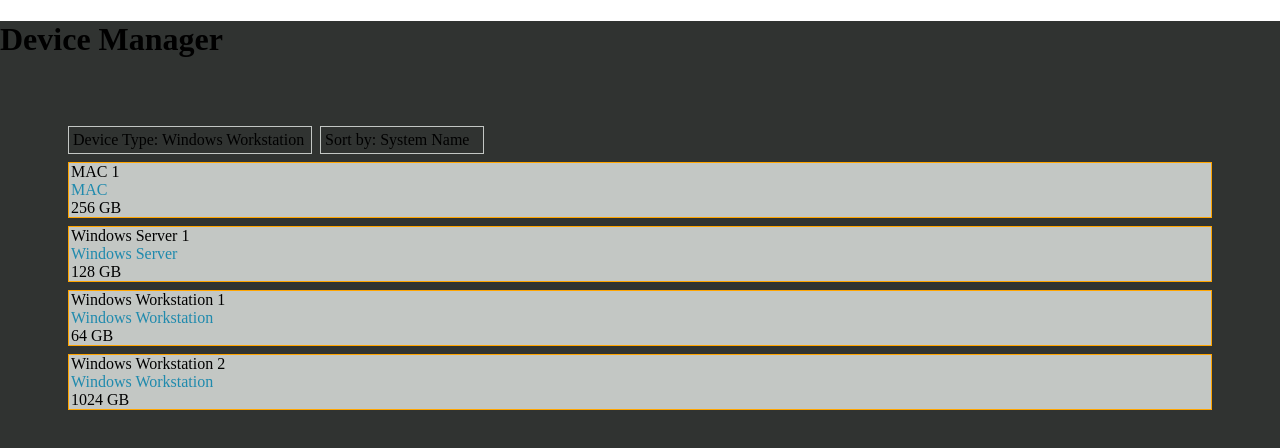
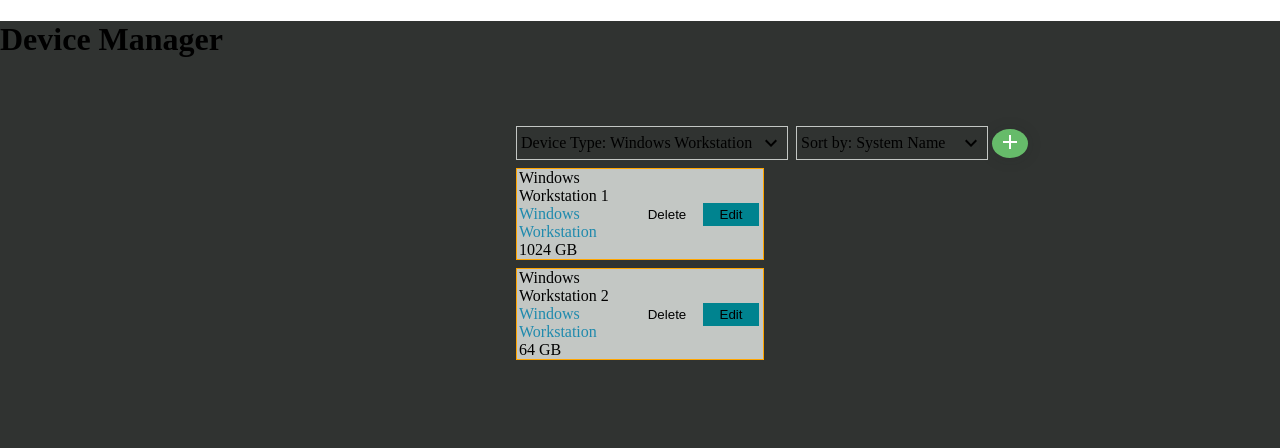
Before and after one commit to McSqueakins/devices, a React (Create React App) app: page / in a window 1280 px wide. Shown: the top 448 px of the page. Built offline with nearby package versions, Linux system fonts and the light colour scheme.

Commit message:
dashboard skeleton mostly functional minus backend data calls

```diff
--- a/package.json
+++ b/package.json
@@ -3,6 +3,8 @@
   "version": "0.1.0",
   "private": true,
   "dependencies": {
+    "@material-ui/core": "^4.8.0",
+    "@material-ui/icons": "^4.5.1",
     "@testing-library/jest-dom": "^4.2.4",
     "@testing-library/react": "^9.4.0",
     "@testing-library/user-event": "^7.1.2",
--- a/src/dashboard/Dashboard.js
+++ b/src/dashboard/Dashboard.js
@@ -1,6 +1,6 @@
 import React, { useState } from "react";
 import styled from "styled-components";
-import { SortAndFilter } from "./SortAndFilter";
+import { ListControls } from "./ListControls";
 import { compose, prop, sortBy, toUpper, filter } from "ramda";
 
 const ListContainer = styled.div({
@@ -8,12 +8,14 @@
   display: "flex",
   flexDirection: "column",
   justifyContent: "space-between",
-  margin: "64px"
+  margin: "64px 512px"
 });
 
 const ListItem = styled.div({
   backgroundColor: "#c3c7c4",
   border: "1px solid orange",
+  display: "flex",
+  justifyContent: "space-between",
   margin: "4px"
 });
 
@@ -24,6 +26,26 @@
 const ItemType = styled(ListItemText)({
   color: "#1f8aad"
 });
+
+const ListItemOptionsContainer = styled.div({
+  display: "flex",
+  alignItems: "center"
+});
+
+const StyledButton = styled.button`
+  border: none;
+  background-color: ${props => (props.cta ? "#00838f" : "transparent")};
+  cursor: pointer;
+  margin: 4px;
+  padding: 4px;
+  width: 56px;
+  :hover {
+    background-color: ${props => (props.cta ? "#006064" : "#b6bab7")};
+  }
+  :focus {
+    outline: none;
+  }
+`;
 
 const types = {
   WINDOWS_WORKSTATION: "Windows Workstation",
@@ -41,7 +63,7 @@
     id: "123456",
     system_name: `${types.WINDOWS_WORKSTATION} 1`,
     type: types.WINDOWS_WORKSTATION,
-    hdd_capacity: 64
+    hdd_capacity: 1024
   },
   {
     id: "234567",
@@ -59,7 +81,7 @@
     id: "456789",
     system_name: `${types.WINDOWS_WORKSTATION} 2`,
     type: types.WINDOWS_WORKSTATION,
-    hdd_capacity: 1024
+    hdd_capacity: 64
   }
 ];
 
@@ -67,29 +89,39 @@
 export const sortByHddCapacity = sortBy(prop("hdd_capacity"));
 
 export const Dashboard = () => {
-  const [deviceTypeFilter, setDeviceTypeFilter] = useState([
+  const [deviceTypeFilter, setDeviceTypeFilter] = useState(
     types.WINDOWS_WORKSTATION
-  ]);
+  );
   const [sortType, setSortType] = useState(sortOptions.system_name);
-  const sortedData =
+  const sortedAndFilteredData = compose(
     sortType === sortOptions.hdd_capacity
-      ? sortByHddCapacity(exampleData)
-      : sortBySystemName(exampleData);
+      ? sortByHddCapacity
+      : sortBySystemName,
+    filter(device =>
+      deviceTypeFilter ? device.type === deviceTypeFilter : true
+    )
+  )(exampleData);
 
   return (
     <div>
       <ListContainer>
-        <SortAndFilter
+        <ListControls
           deviceTypeFilter={deviceTypeFilter}
           setDeviceTypeFilter={setDeviceTypeFilter}
           sortType={sortType}
           setSortType={setSortType}
         />
-        {sortedData.map(item => (
+        {sortedAndFilteredData.map(item => (
           <ListItem key={item.id}>
-            <ListItemText>{item.system_name}</ListItemText>
-            <ItemType>{item.type}</ItemType>
-            <ListItemText>{`${item.hdd_capacity} GB`}</ListItemText>
+            <div>
+              <ListItemText>{item.system_name}</ListItemText>
+              <ItemType>{item.type}</ItemType>
+              <ListItemText>{`${item.hdd_capacity} GB`}</ListItemText>
+            </div>
+            <ListItemOptionsContainer>
+              <StyledButton>Delete</StyledButton>
+              <StyledButton cta>Edit</StyledButton>
+            </ListItemOptionsContainer>
           </ListItem>
         ))}
       </ListContainer>
--- /dev/null
+++ b/src/dashboard/ListControls.js
@@ -0,0 +1,170 @@
+import React, { useRef, useState } from "react";
+import styled from "styled-components";
+import { SvgIcon } from "@material-ui/core";
+import { OutsideClickHandler } from "./OutsideClickHandler";
+
+const ActiveOptionsBox = styled.div({
+  alignItems: "center",
+  border: "1px solid #c3c7c4",
+  cursor: "pointer",
+  display: "flex",
+  justifyContent: "space-between",
+  position: "relative",
+  margin: "4px",
+  padding: "4px"
+});
+
+const ListOptions = styled.div({
+  alignItems: "center",
+  display: "flex",
+  flexDirection: "row",
+  justifyContent: "space-between"
+});
+
+const SortAndFilterContainer = styled.div({
+  display: "flex",
+  flexDirection: "row"
+});
+
+const filterOptionsBoxWidth = 272;
+const ActiveFilterOptionBox = styled(ActiveOptionsBox)({
+  width: `${filterOptionsBoxWidth}px`
+});
+
+const sortOptionsBoxWidth = 192;
+const ActiveSortOptionBox = styled(ActiveOptionsBox)({
+  width: `${sortOptionsBoxWidth}px`
+});
+
+const OptionsMenu = styled.div`
+  background-color: #303331;
+  box-shadow: 0 1px 15px rgba(27, 31, 35, 0.15);
+  display: block;
+  position: absolute;
+  top: 32px;
+  left: 0px;
+  width: ${props => props.width}px;
+  z-index: 100;
+`;
+
+const MenuOption = styled.li({
+  display: "block",
+  margin: "2px"
+});
+
+const AddNewDeviceButton = styled.button({
+  border: 0,
+  borderRadius: "50%",
+  boxShadow: "0 1px 15px rgba(27, 31, 35, 0.15)",
+  backgroundColor: "#66bb6a",
+  cursor: "pointer",
+  ":hover": {
+    backgroundColor: "#4caf50"
+  },
+  ":focus": {
+    outline: "none"
+  }
+});
+
+const types = {
+  WINDOWS_WORKSTATION: "Windows Workstation",
+  WINDOWS_SERVER: "Windows Server",
+  MAC: "MAC"
+};
+
+const sortOptions = {
+  hddCapacity: "HDD Capacity",
+  systemName: "System Name"
+};
+
+export const ListControls = ({
+  deviceTypeFilter,
+  setDeviceTypeFilter,
+  sortType,
+  setSortType
+}) => {
+  const [filterMenuOpen, setFilterMenuOpen] = useState(false);
+  const [sortMenuOpen, setSortMenuOpen] = useState(false);
+  return (
+    <ListOptions>
+      <SortAndFilterContainer>
+        <OutsideClickHandler callBack={() => setFilterMenuOpen(false)}>
+          <ActiveFilterOptionBox
+            onClick={() => {
+              setFilterMenuOpen(!filterMenuOpen);
+            }}
+          >
+            Device Type: {deviceTypeFilter || "All"}
+            <SvgIcon>
+              <path
+                fill="#000000"
+                d="M7.41,8.58L12,13.17L16.59,8.58L18,10L12,16L6,10L7.41,8.58Z"
+              />
+            </SvgIcon>
+            {filterMenuOpen && (
+              <OptionsMenu width={filterOptionsBoxWidth - 2}>
+                <MenuOption
+                  onClick={() => {
+                    setDeviceTypeFilter(null);
+                  }}
+                >
+                  All
+                </MenuOption>
+                {Object.values(types).map(type => (
+                  <MenuOption
+                    key={type}
+                    onClick={() => {
+                      setDeviceTypeFilter(type);
+                    }}
+                  >
+                    {type}
+                  </MenuOption>
+                ))}
+              </OptionsMenu>
+            )}
+          </ActiveFilterOptionBox>
+        </OutsideClickHandler>
+        <OutsideClickHandler callBack={() => setSortMenuOpen(false)}>
+          <ActiveSortOptionBox
+            onClick={() => {
+              setSortMenuOpen(!sortMenuOpen);
+            }}
+          >
+            Sort by: {sortType}
+            <SvgIcon>
+              <path
+                fill="#000000"
+                d="M7.41,8.58L12,13.17L16.59,8.58L18,10L12,16L6,10L7.41,8.58Z"
+              />
+            </SvgIcon>
+            {sortMenuOpen && (
+              <OptionsMenu width={sortOptionsBoxWidth - 2}>
+                {Object.values(sortOptions).map(sortOption => (
+                  <MenuOption
+                    key={sortOption}
+                    onClick={() => {
+                      setSortType(sortOption);
+                    }}
+                  >
+                    {sortOption}
+                  </MenuOption>
+                ))}
+              </OptionsMenu>
+            )}
+          </ActiveSortOptionBox>
+        </OutsideClickHandler>
+      </SortAndFilterContainer>
+      <div>
+        <AddNewDeviceButton>
+          <SvgIcon>
+            {" "}
+            <path
+              fill="#FFFFFF"
+              d="M19,13H13V19H11V13H5V11H11V5H13V11H19V13Z"
+            />
+          </SvgIcon>
+        </AddNewDeviceButton>
+      </div>
+    </ListOptions>
+  );
+};
--- /dev/null
+++ b/src/dashboard/OutsideClickHandler.js
@@ -0,0 +1,26 @@
+import React, { useRef, useEffect } from "react";
+
+const useOutsideClickHandler = (ref, callBack) => {
+  /**
+   * Alert if clicked on outside of element
+   */
+  function handleClickOutside(event) {
+    if (ref.current && !ref.current.contains(event.target)) {
+      callBack();
+    }
+  }
+
+  useEffect(() => {
+    document.addEventListener("mousedown", handleClickOutside);
+    return () => {
+      document.removeEventListener("mousedown", handleClickOutside);
+    };
+  });
+};
+
+export const OutsideClickHandler = ({ callBack, children }) => {
+  const componentRef = useRef(null);
+  useOutsideClickHandler(componentRef, callBack);
+
+  return <div ref={componentRef}>{children}</div>;
+};
--- a/src/dashboard/SortAndFilter.js
+++ /dev/null
@@ -1,101 +0,0 @@
-import React, { useState } from "react";
-import styled from "styled-components";
-
-const ActiveOptionsBox = styled.div({
-  border: "1px solid #c3c7c4",
-  position: "relative",
-  margin: "4px",
-  padding: "4px"
-});
-
-const ListOptions = styled.div({
-  display: "flex",
-  flexDirection: "row"
-});
-const ActiveFilterOptionBox = styled(ActiveOptionsBox)({
-  width: "244px"
-});
-
-const ActiveSortOptionBox = styled(ActiveOptionsBox)({
-  width: "164px"
-});
-
-const OptionsMenu = styled.div({
-  backgroundColor: "#303331",
-  boxShadow: "0 1px 15px rgba(27, 31, 35, 0.15)",
-  position: "absolute",
-  top: "auto",
-  zIndex: 100
-});
-
-const MenuOption = styled.li({
-  display: "block",
-  margin: "2px"
-});
-
-const types = {
-  WINDOWS_WORKSTATION: "Windows Workstation",
-  WINDOWS_SERVER: "Windows Server",
-  MAC: "MAC"
-};
-
-const sortOptions = {
-  hddCapacity: "HDD Capacity",
-  systemName: "System Name"
-};
-
-export const SortAndFilter = ({
-  deviceTypeFilter,
-  setDeviceTypeFilter,
-  sortType,
-  setSortType
-}) => {
-  const [filterMenuOpen, setFilterMenuOpen] = useState(false);
-  const [sortMenuOpen, setSortMenuOpen] = useState(false);
-  return (
-    <ListOptions>
-      <ActiveFilterOptionBox
-        onClick={() => {
-          setFilterMenuOpen(!filterMenuOpen);
-        }}
-      >
-        Device Type: {deviceTypeFilter || "All"}
-        {filterMenuOpen && (
-          <OptionsMenu>
-            {Object.values(types).map(type => (
-              <MenuOption
-                key={type}
-                onClick={() => {
-                  setDeviceTypeFilter(type);
-                }}
-              >
-                {type}
-              </MenuOption>
-            ))}
-          </OptionsMenu>
-        )}
-      </ActiveFilterOptionBox>
-      <ActiveSortOptionBox
-        onClick={() => {
-          setSortMenuOpen(!sortMenuOpen);
-        }}
-      >
-        Sort by: {sortType}
-        {sortMenuOpen && (
-          <OptionsMenu>
-            {Object.values(sortOptions).map(sortOption => (
-              <MenuOption
-                key={sortOption}
-                onClick={() => {
-                  setSortType(sortOption);
-                }}
-              >
-                {sortOption}
-              </MenuOption>
-            ))}
-          </OptionsMenu>
-        )}
-      </ActiveSortOptionBox>
-    </ListOptions>
-  );
-};
```
Also changed, not shown: 1 other file (tests, documents, lock files or other folders).
